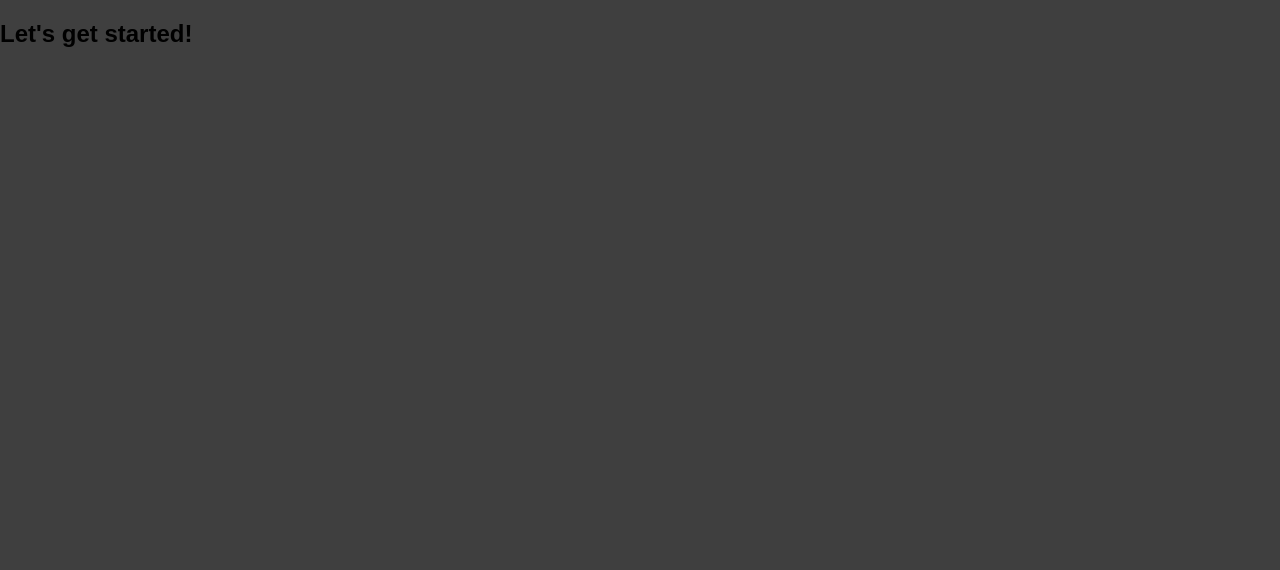
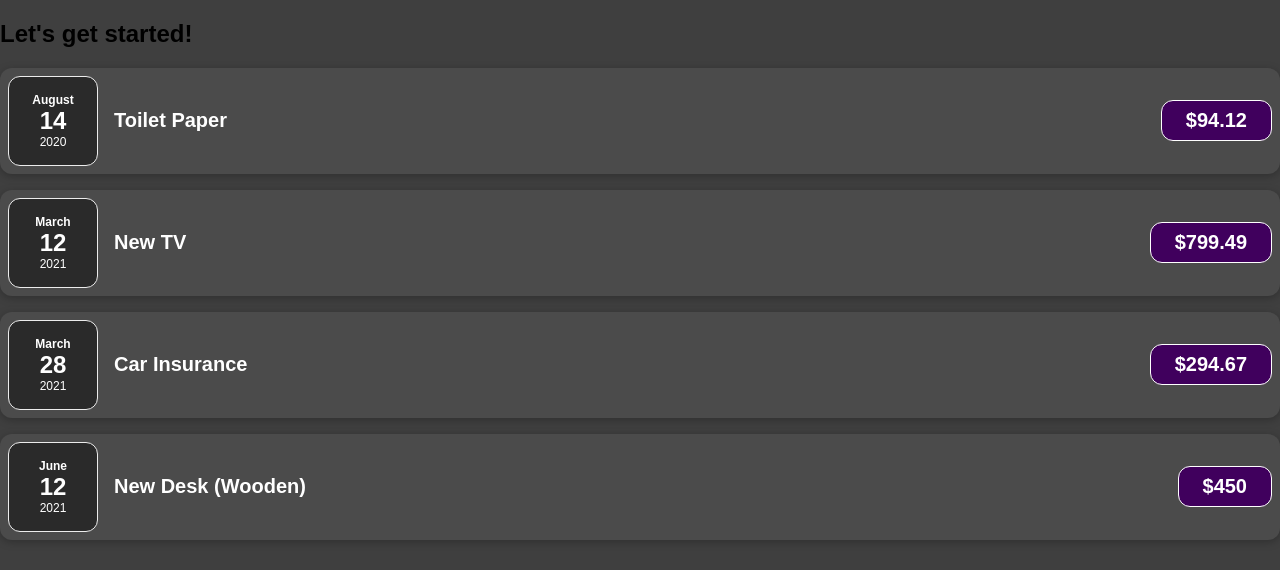
Before and after one commit to DannyPadron09/ReactRefresh, a JavaScript app: page / in a window 1280 px wide. Shown: the top 570 px of the page. Built offline with nearby package versions, Linux system fonts and the light colour scheme.

Commit message:
passed expenses from app component properly

```diff
--- a/src/App.js
+++ b/src/App.js
@@ -1,4 +1,4 @@
-import ExpenseItem from "./components/ExpenseItem";
+import Expenses from "./components/Expenses";
 
 function App() {
 
@@ -27,8 +27,7 @@
   return (
     <div>
       <h2>Let's get started!</h2>
-
-
+      <Expenses items = {expenses} />
     </div>
   );
 }
--- a/src/components/Expenses.js
+++ b/src/components/Expenses.js
@@ -5,27 +5,27 @@
     return (
         <div>
             <ExpenseItem
-                title = {props.expenses[0].title}
-                amount = {props.expenses[0].amount}
-                date = {props.expenses[0].date}
+                title = {props.items[0].title}
+                amount = {props.items[0].amount}
+                date = {props.items[0].date}
             />
 
             <ExpenseItem
-                title = {props.expenses[1].title}
-                amount = {props.expenses[1].amount}
-                date = {props.expenses[1].date}
+                title = {props.items[1].title}
+                amount = {props.items[1].amount}
+                date = {props.items[1].date}
             />
 
             <ExpenseItem
-                title = {props.expenses[2].title}
-                amount = {props.expenses[2].amount}
-                date = {props.expenses[2].date}
+                title = {props.items[2].title}
+                amount = {props.items[2].amount}
+                date = {props.items[2].date}
             />
 
             <ExpenseItem
-                title = {props.expenses[3].title}
-                amount = {props.expenses[3].amount}
-                date = {props.expenses[3].date}
+                title = {props.items[3].title}
+                amount = {props.items[3].amount}
+                date = {props.items[3].date}
             />
         </div>
     );
```
